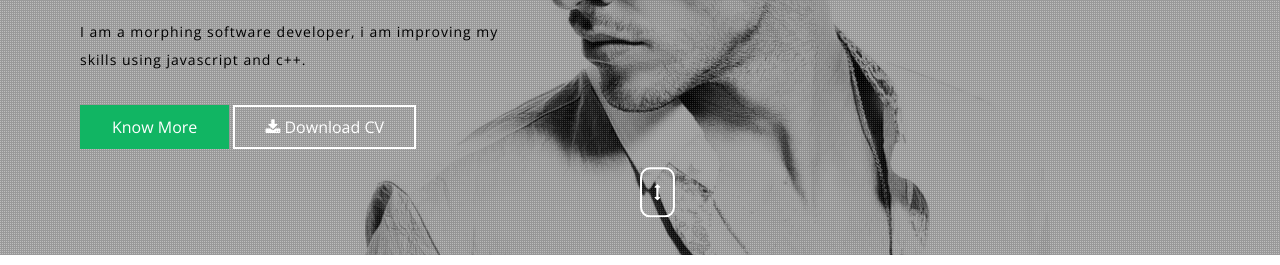
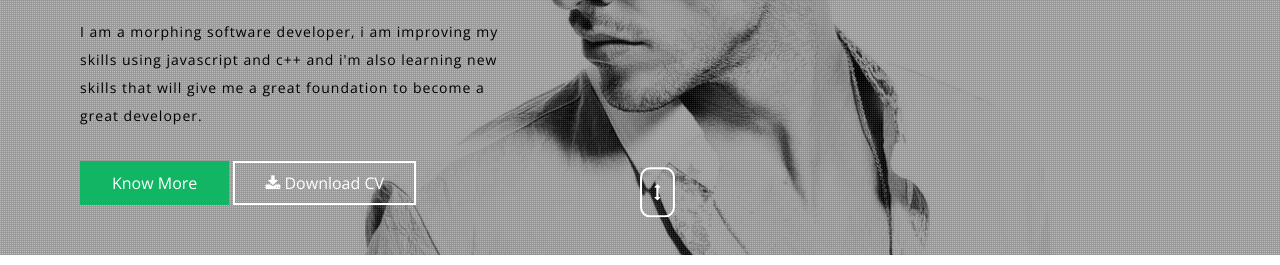
Before and after one commit to Dezzlar/Portfolio, a plain HTML site: page index.html in a window 1280 px wide. Shown: the part 395-660 px from the top of the page. Drawn offline with nearby package versions, Linux system fonts and the light colour scheme.

Commit message:
changes made to index page

```diff
--- a/index.html
+++ b/index.html
@@ -74,7 +74,7 @@ Smartphone Compatible web template, free webdesigns for Nokia, Samsung, LG, Sony
 					<h2 data-aos="fade-right">Hi, i am </h2>
 					<h2 data-aos="fade-right">Desmond Imorhoa.</h2>
 					<h5>Frontend Developer.</h5>
-					<p>I am a morphing software developer, i am improving my skills using javascript and c++.</p>
+					<p>I am a morphing software developer, i am improving my skills using javascript and c++ and i'm also learning new skills that will give me a great foundation to become a great developer.</p>
 					<ul data-aos="slide-up">
 						<li><a href="#" class="w3ls_more" data-toggle="modal" data-target="#myModal">Know More</a></li>
 						<li><a href="#" class="scroll w3l_contact"><i class="fa fa-download" aria-hidden="true"></i> Download CV</a></li>
@@ -106,8 +106,8 @@ Smartphone Compatible web template, free webdesigns for Nokia, Samsung, LG, Sony
 							<img src="images/1.jpeg" class="img-responsive" alt=""/>
 						</div>
 						<div class="about-modal wthree">
-							<h3>Hi, i'm <span>Phillips Smith</span></h3>
-							<h4>UI/UX Designer</h4>
+							<h3>Hi, i'm <span>Desmond Imorhoa</span></h3>
+							<h4>Software Developer</h4>
 							<ul class="address">
 								<li>
 									<ul class="agileits-address-text ">
```
Also changed, not shown: 1 other file.
